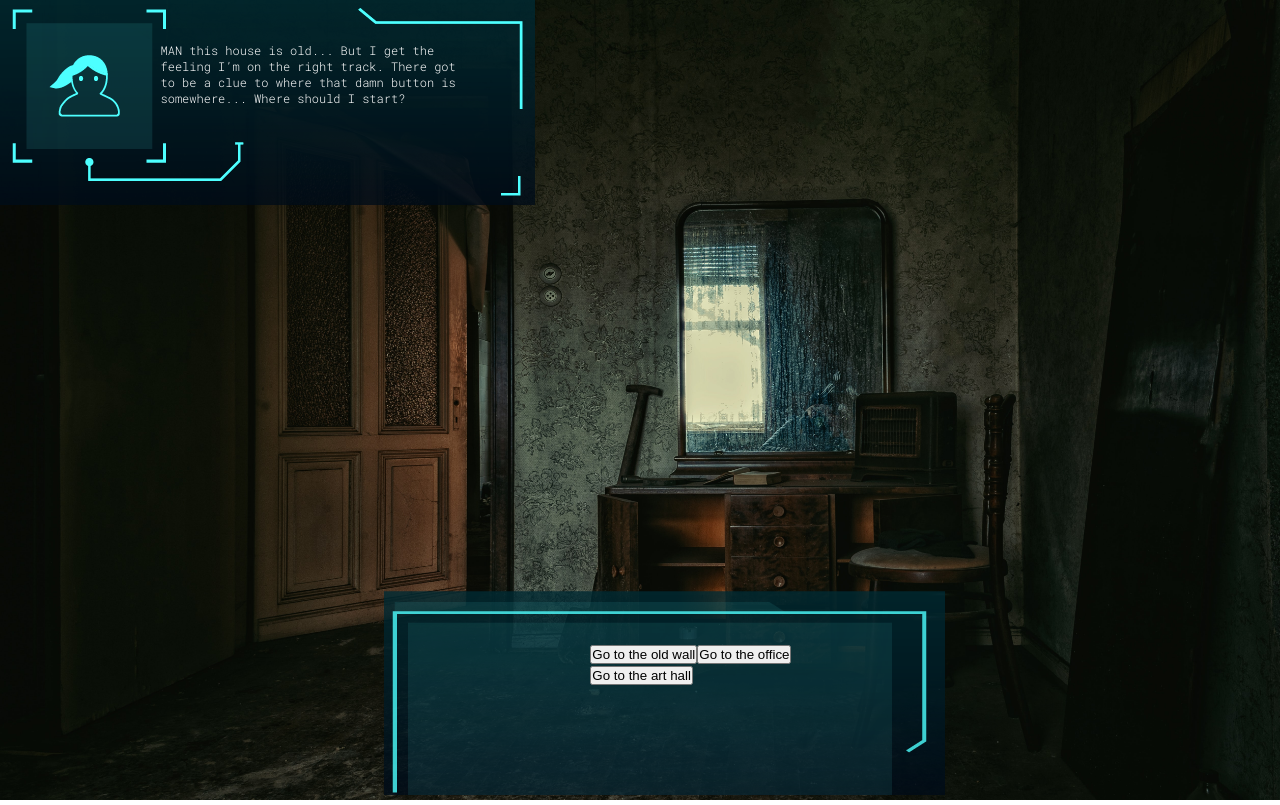
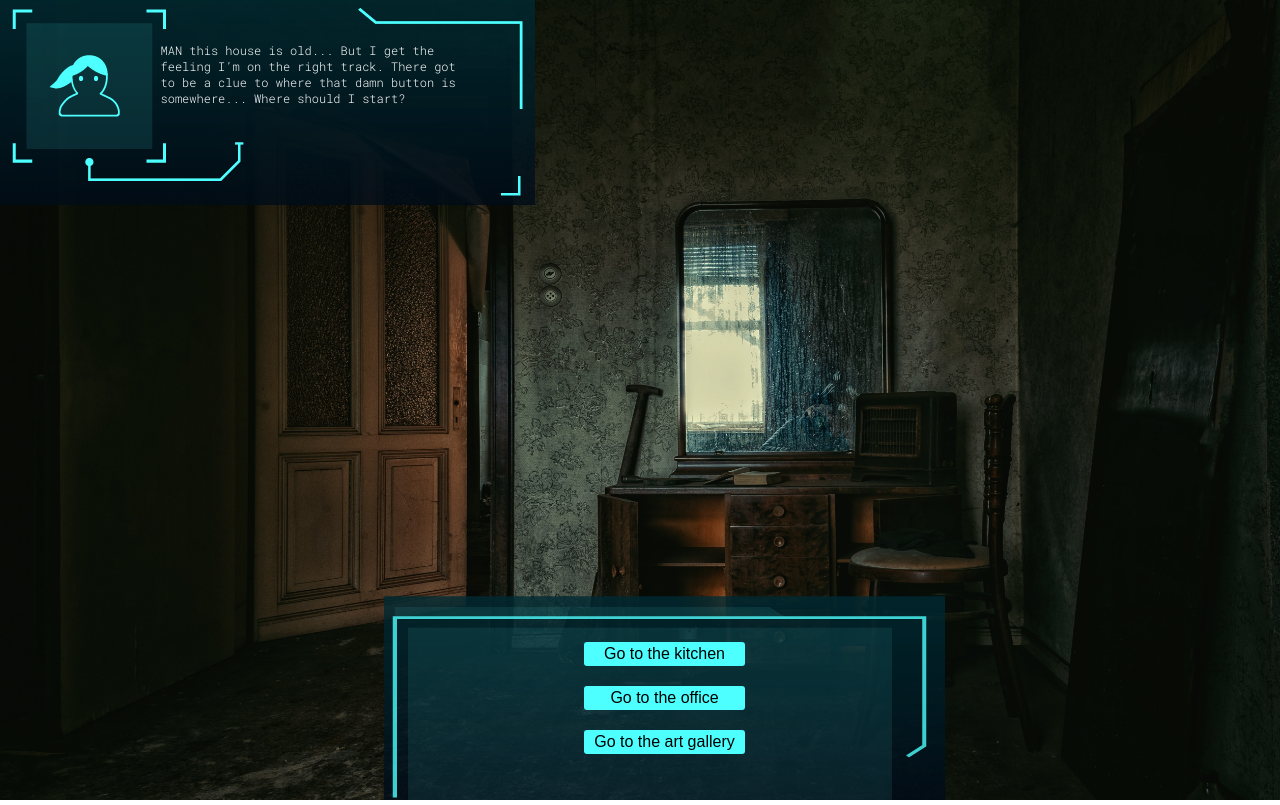
Before and after one commit to escapefromhyperisland/world-8, a React (Create React App) app in the folder linnea/linnea-level/: page / in a window 1280 px wide. Built offline with nearby package versions, Linux system fonts and the light colour scheme.

Commit message:
Able to change rooms and go back to the hallway. Added images

```diff
--- a/linnea/linnea-level/src/App.css
+++ b/linnea/linnea-level/src/App.css
@@ -23,6 +23,10 @@
   left: 30%;
   bottom: 0;
   margin: 0 auto;
+  display: flex;
+  justify-content: center;
+  align-items: center;
+  flex-direction: column;
 }
 
 #text-TextBox1 {
@@ -34,10 +38,25 @@
 }
 
 #text-TextBox2 {
-  max-width: 300px;
   position: absolute;
   padding: 10px;
-  top: 20%;
-  left: 35%;
   font-size: 15px;
+  display: flex;
+  flex-direction: column;
 }
+
+button {
+  background-color: #4dffff;
+  border: none;
+  color: black;
+  padding: 3px 10px;
+  text-align: center;
+  text-decoration: none;
+  display: inline-block;
+  font-size: 16px;
+  border-radius: 3px;
+}
+
+#text-TextBox2 button {
+  margin: 10px 0 10px 0;
+}
--- a/linnea/linnea-level/src/App.js
+++ b/linnea/linnea-level/src/App.js
@@ -6,42 +6,86 @@ import Background from "./components/Background";
 
 import MirrorImg from "./components/images/mirror.jpg"
 import WallpaperImg from "./components/images/wallpaper.jpg";
+import KitchenImg from "./components/images/kitchen.jpg";
+import OfficeImg from "./components/images/Office.jpg";
+
+
 
 //Import all images and things, put functions to change things in here. Send them in as props. Just render in the componetns
 // puss och lycka till :)
 function App() {
-  const [alternativeText1, setAlternativeText1] = useState("Go to the old wall");
+
+  //Setting the text
+  const [alternativeText1, setAlternativeText1] = useState("Go to the kitchen");
   const [alternativeText2, setAlternativeText2] = useState("Go to the office");
-  const [alternativeText3, setAlternativeText3] = useState("Go to the art hall");
+  const [alternativeText3, setAlternativeText3] = useState("Go to the art gallery");
 
   const [instructionText, setInstructionText] = useState("MAN this house is old... But I get the feeling I’m on the right track. There got to be a clue to where that damn button is somewhere... Where should I start? ");
 
+  // const textAlternatives = [
+  //   { id: 1, value: "Go back to the hallway" },
+  //   { id: 2, value: "Look at the calendar" },
+  //   { id: 3, value: "Take pen?" }
+  // ]; //Remove the id and value and just have the value in there
 
+  //Setting background images
   const [background, setBackground] = useState (MirrorImg);
 
-  const [whatRoom, setWhatRoom] = useState ("Hallway (fick into variable)");
+  //Keeping track on what room you're in
+  const roomArray = ["Hallway", "Office", "Kitchen", "Art"];
+  const [whatRoom, setWhatRoom] = useState (roomArray[0]);
+
+  console.log(whatRoom);
 
 //if hallway is true do X, if whatRoom state is "kitchen" do something else
 
 
-  const textAlternatives = [
-    { id: 1, value: "Go back to the hallway" },
-    { id: 2, value: "Look at the calendar" },
-    { id: 3, value: "Take pen?" }
-  ];
+const changeRoom1 = () => {
+//Go to kitchen
+  if (whatRoom === "Hallway") {
+    setAlternativeText1("Look at calender on the wall");
+    setAlternativeText2("Look at the old letter");
+    setAlternativeText3("Go back");
+    setBackground(KitchenImg);
+    setInstructionText("It smells like mold here... but I'm still getting kinda hungry. NO. FOCUS. Food can wait, the sun CANNOT!")
+    setWhatRoom(roomArray[2]);
+  }
+}
 
-  const changeRoom = () => {
-    setAlternativeText1(textAlternatives[0].value);
+const changeRoom2 = () => {
+  if (whatRoom === "Hallway") {
+    setAlternativeText1("Look at the old safe");
+    setAlternativeText2("Search the desk");
+    setAlternativeText3("Go back");
+    setBackground(OfficeImg);
+    setInstructionText("Ah all these books, reminds me of all the studying I didn't do at uni. Good times.")
+    setWhatRoom(roomArray[1]);
+  }
+}
+
+const changeRoom3 = () => {
+  if (whatRoom === "Hallway") {
+    setAlternativeText1("Investigate the first painting");
+    setAlternativeText2("Investigate the second painting");
+    setAlternativeText3("Go back");
     setBackground(WallpaperImg);
-    setInstructionText("... I could have sworn there was supposed to be some paintings here? Looks like SOMEONE forgot to add them....")
+    setInstructionText("The fact that this was considered art before...")
+    setWhatRoom(roomArray[3]);
+  } else {
+    setAlternativeText1("Go to the kitchen");
+    setAlternativeText2("Go to the office");
+    setAlternativeText3("Go to the art gallery");
+    setBackground(MirrorImg);
+    setWhatRoom(roomArray[0])
   }
+}
 
 
   return (
     <div className="App">
       <Textbox1 instructionText={instructionText}/>
       <Background Background={background} />
-      <Textbox2 functionChangeRoom={changeRoom} alternativeText1={alternativeText1} alternativeText2={alternativeText2} alternativeText3={alternativeText3} />
+      <Textbox2 functionChangeRoom1={changeRoom1} functionChangeRoom2={changeRoom2} functionChangeRoom3={changeRoom3}  alternativeText1={alternativeText1} alternativeText2={alternativeText2} alternativeText3={alternativeText3} />
     </div>
   );
 }
--- a/linnea/linnea-level/src/components/Textbox2.js
+++ b/linnea/linnea-level/src/components/Textbox2.js
@@ -2,7 +2,7 @@ import React from "react";
 import Textbox2Image from "./images/game-screen.png";
 
 
-function Textbox2 ({functionChangeRoom, alternativeText1, alternativeText2, alternativeText3}) {
+function Textbox2 ({functionChangeRoom1, functionChangeRoom2, functionChangeRoom3, alternativeText1, alternativeText2, alternativeText3}) {
 
 
     // functionChangeRoom2 = () => {
@@ -15,9 +15,9 @@ function Textbox2 ({functionChangeRoom, alternativeText1, alternativeText2, alte
 
         <img src={Textbox2Image} alt="Textbox nr 2"></img>
         <div id="text-TextBox2">
-            <button onClick={() => functionChangeRoom()}>{alternativeText1}</button>
-            <button onClick={() => functionChangeRoom()}>{alternativeText2}</button>
-            <button onClick={() => functionChangeRoom()}>{alternativeText3}</button>
+            <button onClick={() => functionChangeRoom1()}>{alternativeText1}</button>
+            <button onClick={() => functionChangeRoom2()}>{alternativeText2}</button>
+            <button onClick={() => functionChangeRoom3()}>{alternativeText3}</button>
 
         </div>
     </div>
```
Also changed, not shown: linnea/linnea-level/src/components/images/Office.jpg (added), 1 other file (tests, documents, lock files or other folders).
